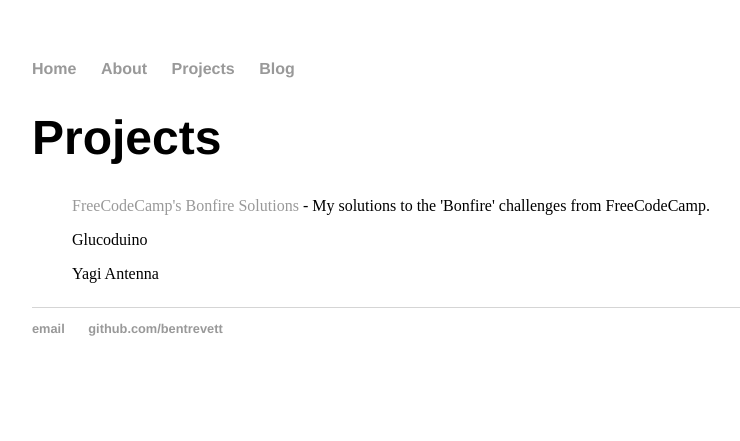
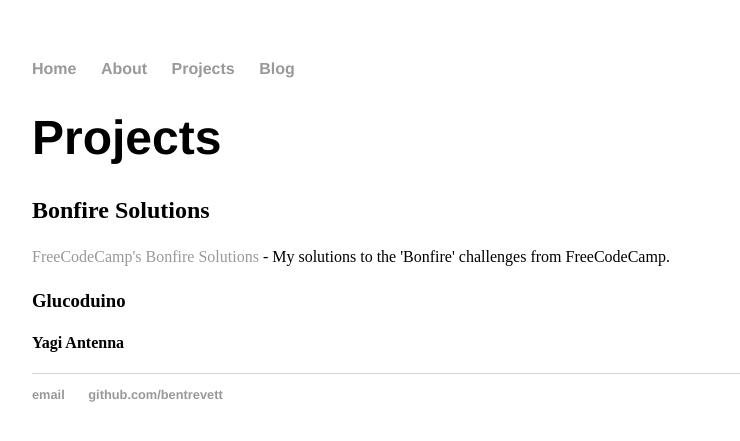
Before and after one commit to bentrevett/bentrevett.github.io, a Jekyll site: the page built from projects/index.html, in a window 1280 px wide. Shown: the top 441 px of the page, without its empty margins (160-900 px from the left). Built offline with Jekyll 4.4.1, drawn with Linux system fonts in a browser that asks for light colours.

Commit message:
Update index.html

```diff
--- a/projects/index.html
+++ b/projects/index.html
@@ -3,8 +3,7 @@ layout: default
 title: Ben Trevett's Stuff - Projects
 ---
 <h1>Projects</h1>
-	<p>
-	<ul><a href="(https://github.com/bentrevett/freecodecamp-bonfire-solutions">FreeCodeCamp's Bonfire Solutions</a> - My solutions to the 'Bonfire' challenges from FreeCodeCamp.</ul>
-	<ul>Glucoduino</ul>
-	<ul>Yagi Antenna</ul>
-	</p>
+	<h2>Bonfire Solutions</h2>
+	<p></p><a href="(https://github.com/bentrevett/freecodecamp-bonfire-solutions">FreeCodeCamp's Bonfire Solutions</a> - My solutions to the 'Bonfire' challenges from FreeCodeCamp.</ul></p>
+	<h3>Glucoduino</h3>
+	<h4>Yagi Antenna</h4>
```
